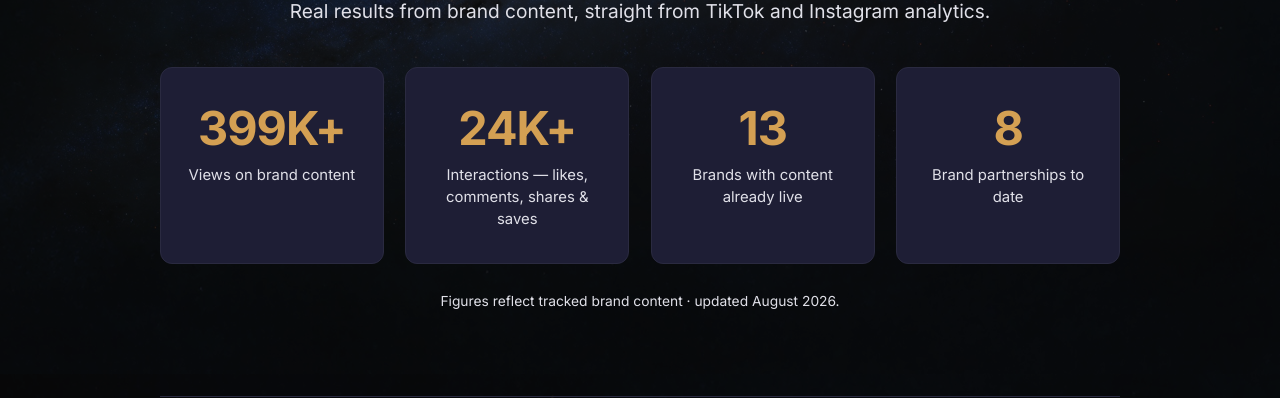
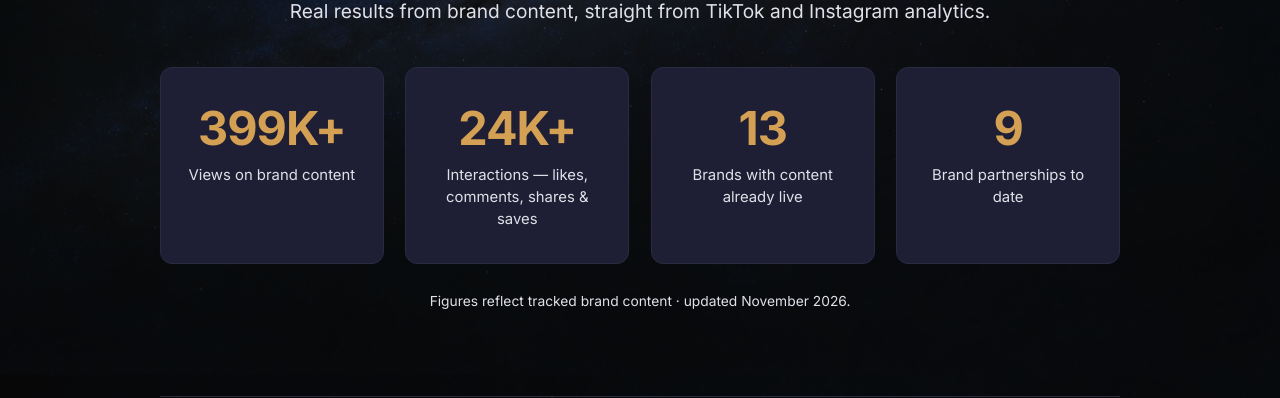
Before and after one commit to IcaroBichir/infocrazy, a Jekyll site: the page built from ugc/index.html, in a window 1280 px wide and 900 px high, scrolled down 3966 px. Shown: the part 160-558 px from the top of the window. Built offline with Jekyll 4.4.1, drawn with Linux system fonts in a browser that asks for light colours; nearby versions of some CDN libraries; a script that is not in the unit is left out.

Commit message:
Fix partnerships count and stats date on UGC page
NoNormal is a paid partnership already in the logo grid but was missed in the count, so the tile goes from 8 to 9. Stats note now says November 2026.

```diff
--- a/ugc/index.html
+++ b/ugc/index.html
@@ -260,11 +260,11 @@ preload_images:
       <span class="ugc-stat-label">Brands with content already live</span>
     </div>
     <div class="ugc-stat-tile">
-      <span class="ugc-stat-number">8</span>
+      <span class="ugc-stat-number">9</span>
       <span class="ugc-stat-label">Brand partnerships to date</span>
     </div>
   </div>
-  <p class="ugc-stat-note">Figures reflect tracked brand content &middot; updated August 2026.</p>
+  <p class="ugc-stat-note">Figures reflect tracked brand content &middot; updated November 2026.</p>
 </section>
 
 <!-- ========== MY PROCESS ========== -->
```
